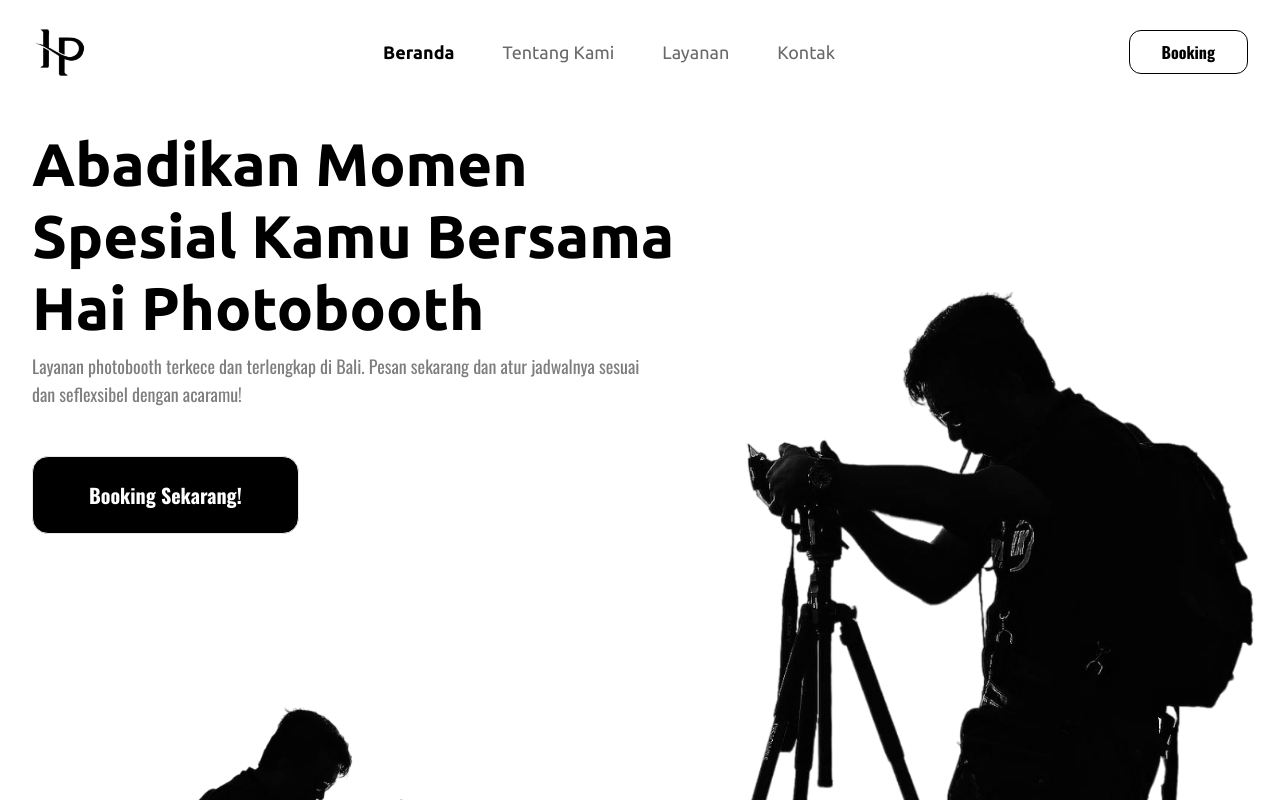
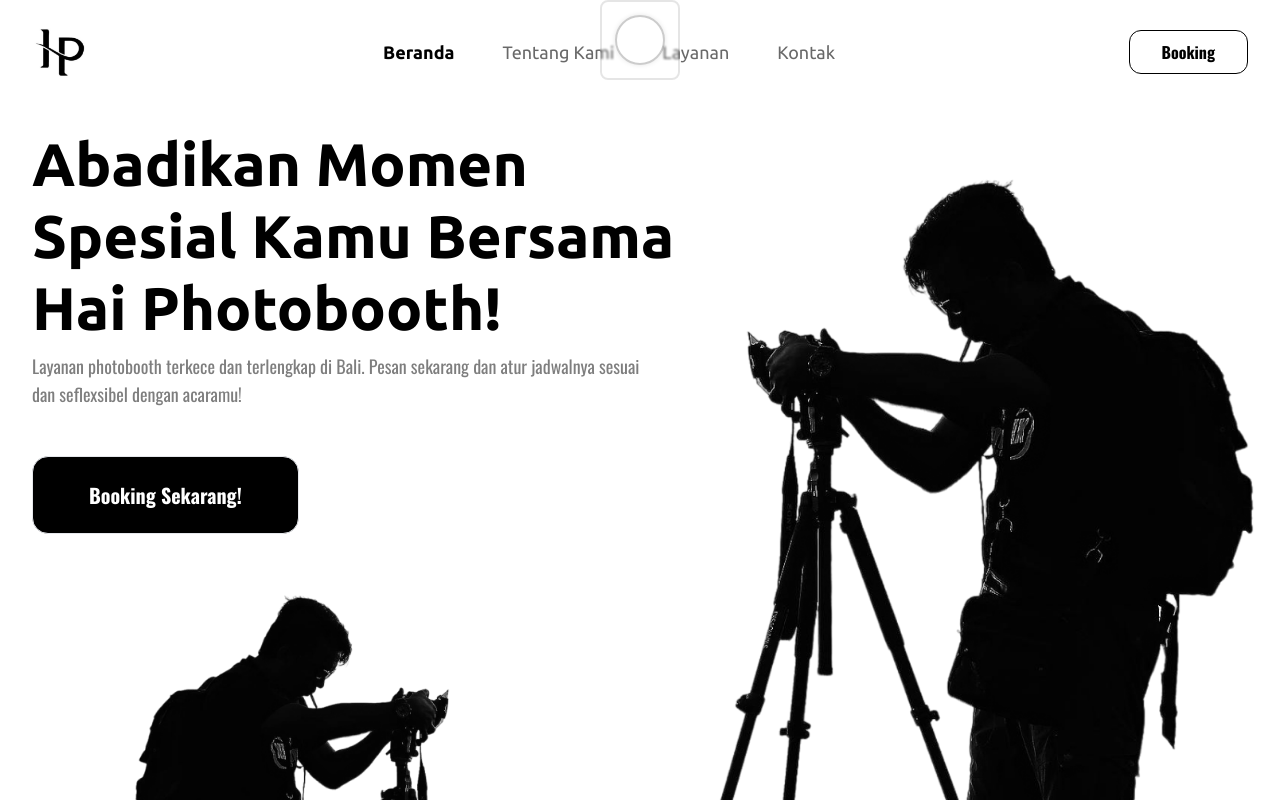
Before and after one commit to putuadityadev/hai-photobooth, a React (Vite) app: page / in a window 1280 px wide. Shown: the top 800 px of the page. Built offline with nearby package versions, Linux system fonts and the light colour scheme.

Commit message:
animate hero section

```diff
--- a/src/App.jsx
+++ b/src/App.jsx
@@ -1,10 +1,12 @@
 import Hero from "./components/Hero"
+import Drag from "./components/MouseAnimation"
 import Navbar from "./components/Navbar"
 
 const App = () => {
   return (
     <div className="relative 2xl:max-w-full 2xl:mx-[15dvw]">
       <main className="max-w-full overflow-hidden flex justify-center">
+        <Drag />
         <Navbar />
         <Hero />
       </main>
--- a/src/components/Hero.jsx
+++ b/src/components/Hero.jsx
@@ -1,30 +1,74 @@
+import { easeInOut } from "motion";
+import { motion, useInView } from "motion/react";
+import { useRef } from "react"
 
 
 const Hero = () => {
+  const text1 = "Abadikan Momen Spesial Kamu Bersama Hai Photobooth!"
+  const ref = useRef(null);
+
+  const isInView = useInView(ref, { once : true});
+
   return (
     <section className="pt-32 w-full h-screen px-8 2xl:pt-44">
       <div className="container flex flex-col z-10 md:flex-row md:w-full">
         <div className="flex flex-col gap-12 md:w-1/2">
           <div className="flex flex-col gap-2">
-            <h1 className="font-ubuntu font-extrabold text-[32px] leading-[120%] whitespace-nowrap sm:text-6xl  sm:text-nowrap md:text-6xl md:leading-[120%]">
-              Abadikan Momen <br/> Spesial Kamu Bersama <br /> Hai Photobooth
+            <h1 ref={ref} className="font-ubuntu font-extrabold text-[32px] leading-[120%] whitespace-nowrap sm:text-6xl  sm:text-nowrap md:text-6xl md:leading-[120%]">
+              {text1.split('').map((letter, i) => (
+                i === 14 || i === 35 ? <br key={`br-${i}`} /> :
+                <motion.span
+                  key={i}
+                  initial={{opacity: 0}}
+                  animate={ isInView ? {opacity: 1} : {}}
+                  transition={{duration: 0.1, delay: i * 0.04}}
+                >
+                  {letter}
+                </motion.span>
+              ))}
             </h1>
-            <p className="font-oswald text-xs opacity-50 text-balance sm:text-lg sm:text-wrap">
+            <motion.p className="font-oswald text-xs opacity-50 text-balance sm:text-lg sm:text-wrap"
+              initial={{opacity: 0}}
+              animate={{opacity: 0.5}}
+              transition={{
+                delay: 2.5,
+                duration: 0.5,
+                ease: easeInOut
+              }}
+            >
               Layanan photobooth terkece dan terlengkap di Bali. Pesan sekarang dan atur jadwalnya sesuai dan seflexsibel dengan acaramu!
-            </p>
+            </motion.p>
           </div>
           <div>
-            <button className="bg-black text-white font-oswald font-bold text-base px-6 py-3    sm:px-14 sm:py-6 sm:rounded-2xl sm:text-xl rounded-xl border hover:bg-white hover:text-black border-blackn transition-all duration-300 ease-in-out" >Booking Sekarang!</button>
+            <motion.button className="bg-black text-white font-oswald font-bold text-base px-6 py-3 sm:px-14 sm:py-6 sm:rounded-2xl sm:text-xl rounded-xl border"
+              whileHover={{scale: 1.1}}
+              whileTap={{scale: 0.9}}
+              initial = {{opacity: 0, x: -500}}
+              animate = {{opacity: 1, x: 0}}
+              transition={{
+                duration: 0.4,
+              }}
+
+            >Booking Sekarang!</motion.button>
           </div>
         </div>
 
-        <div className="-mt-52">
+        <motion.div
+          className="-mt-52 md:-mt-80"
+          initial={{opacity: 0}}
+          animate={{opacity: 1 }}
+          transition={{
+            duration: 1,
+            delay: 2,
+            ease: easeInOut
+          }}
+        >
           <img
             src="src/images/hero.png"
             alt="hero-image"
             className="pointer-events-none absolute left-0 right-0"
           />
-        </div>
+        </motion.div>
       </div>
     </section>
   )
--- /dev/null
+++ b/src/components/MouseAnimation.jsx
@@ -0,0 +1,81 @@
+"use client"
+import { motion, useMotionValue, useSpring } from "framer-motion"
+import { useEffect, useRef } from "react"
+
+export default function Drag() {
+    const ref = useRef(null)
+    const { x, y } = useFollowPointer(ref)
+
+    return (
+        <motion.div
+            ref={ref}
+            style={{
+                position: 'fixed',
+                width: 80,
+                height: 80,
+                background: 'rgba(0,0,0,0.0)',
+                borderRadius: "8px",
+                border: '2px solid rgba(0,0,0,0.1)',
+                x,
+                y,
+                zIndex: 9999,
+                pointerEvents: 'none',
+                backdropFilter: 'blur(1px)',
+                display: 'flex',
+                justifyContent: 'center',
+                alignItems: 'center',
+                overflow: 'hidden',
+                isolation: 'isolate'
+            }}
+        >
+            <div
+                style={{
+                    width: 50,
+                    height: 50,
+                    borderRadius: '50%',
+                    background: 'rgba(0,0,0,0.05)',
+                    border: '2px solid rgba(0,0,0,0.2)',
+                    boxShadow: '0 0 5px rgba(0,0,0,0.1)',
+                    backdropFilter: "none",
+                    backgroundColor: 'transparent',
+                    zIndex: 10
+                }}
+            />
+        </motion.div>
+    )
+}
+
+function useFollowPointer(ref) {
+    const xPoint = useMotionValue(0)
+    const yPoint = useMotionValue(0)
+
+    const spring = {
+        damping: 20,
+        stiffness: 300,
+        mass: 0.5
+    }
+
+    const x = useSpring(xPoint, spring)
+    const y = useSpring(yPoint, spring)
+
+    useEffect(() => {
+        const handlePointerMove = (event) => {
+            if (!ref.current) return
+
+            const element = ref.current
+            xPoint.set(
+                event.clientX - element.offsetLeft - element.offsetWidth / 2
+            )
+            yPoint.set(
+                event.clientY - element.offsetTop - element.offsetHeight / 2
+            )
+        }
+
+        window.addEventListener("pointermove", handlePointerMove)
+
+        return () =>
+            window.removeEventListener("pointermove", handlePointerMove)
+    }, )
+
+    return { x, y }
+}
```
